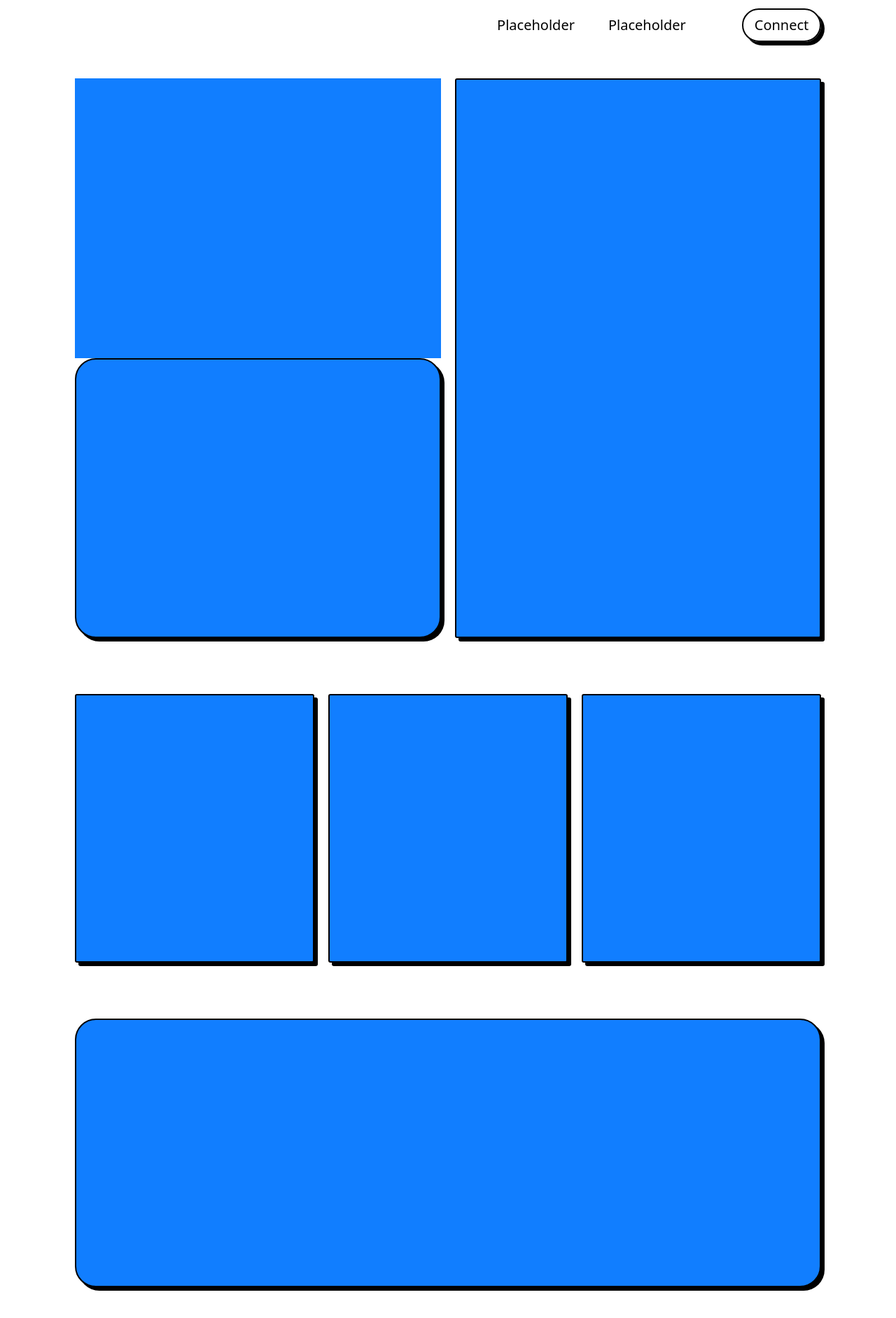
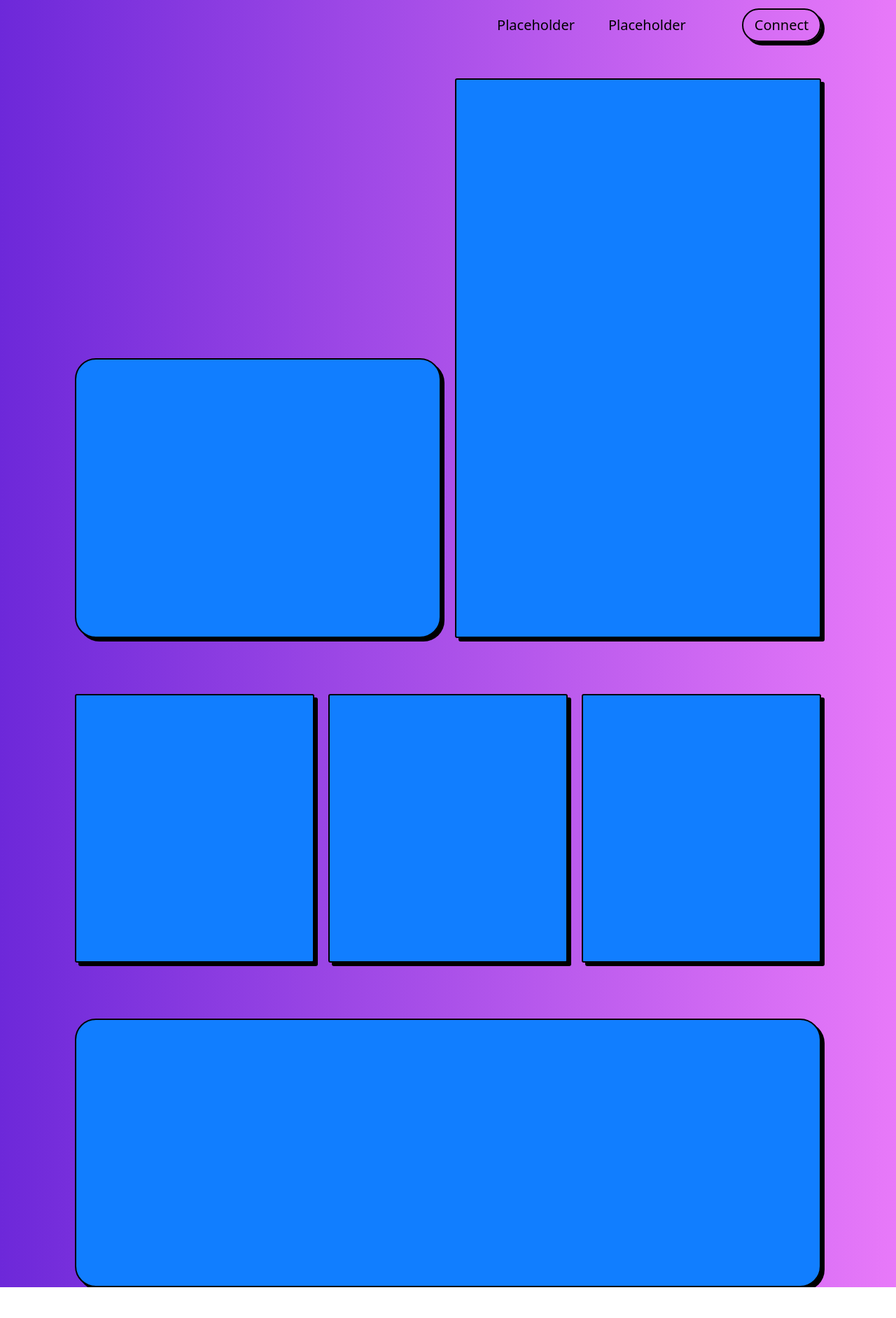
Before and after one commit to cryptically-challenged/oversean, a Next.js app: page / in a window 1280 px wide. Shown: the top 1884 px of the page at 70% size. After the commit the page ends 1840 px from the top, so only its background shows below. Built offline with nearby package versions, Linux system fonts and the light colour scheme.

Commit message:
commit cheeze

```diff
--- a/src/pages/index.tsx
+++ b/src/pages/index.tsx
@@ -39,7 +39,7 @@
   }, []);
 
   return (
-    <>
+    <div className="bg-gradient-to-r from-violet-700 to-fuchsia-400">
       {/* Navigation Bar */}
       <div className="flex justify-center">
         <div className="w-5/6">
@@ -67,7 +67,7 @@
       <div className="my-10 flex justify-center">
         <div className="flex w-5/6">
           <div className="mr-2.5 w-1/2">
-            <div className="h-1/2 w-full bg-blue"></div>
+            <div className="h-1/2 w-full"></div>
             <div className="card shadow-solid-curve h-1/2 w-full"></div>
           </div>
           <div className="ml-2.5 w-1/2">
@@ -84,11 +84,13 @@
         </div>
       </div>
       {/* Contact Us Page */}
-      <div className="my-20 flex justify-center">
-        <div className="card shadow-solid-curve h-96 w-5/6"></div>
+      <div className="mt-20 flex justify-center">
+        <div className="card shadow-solid-curve h-96 w-5/6">
+
+        </div>
       </div>
       {/* Footer */}
-    </>
+    </div>
   );
 };
 
```
